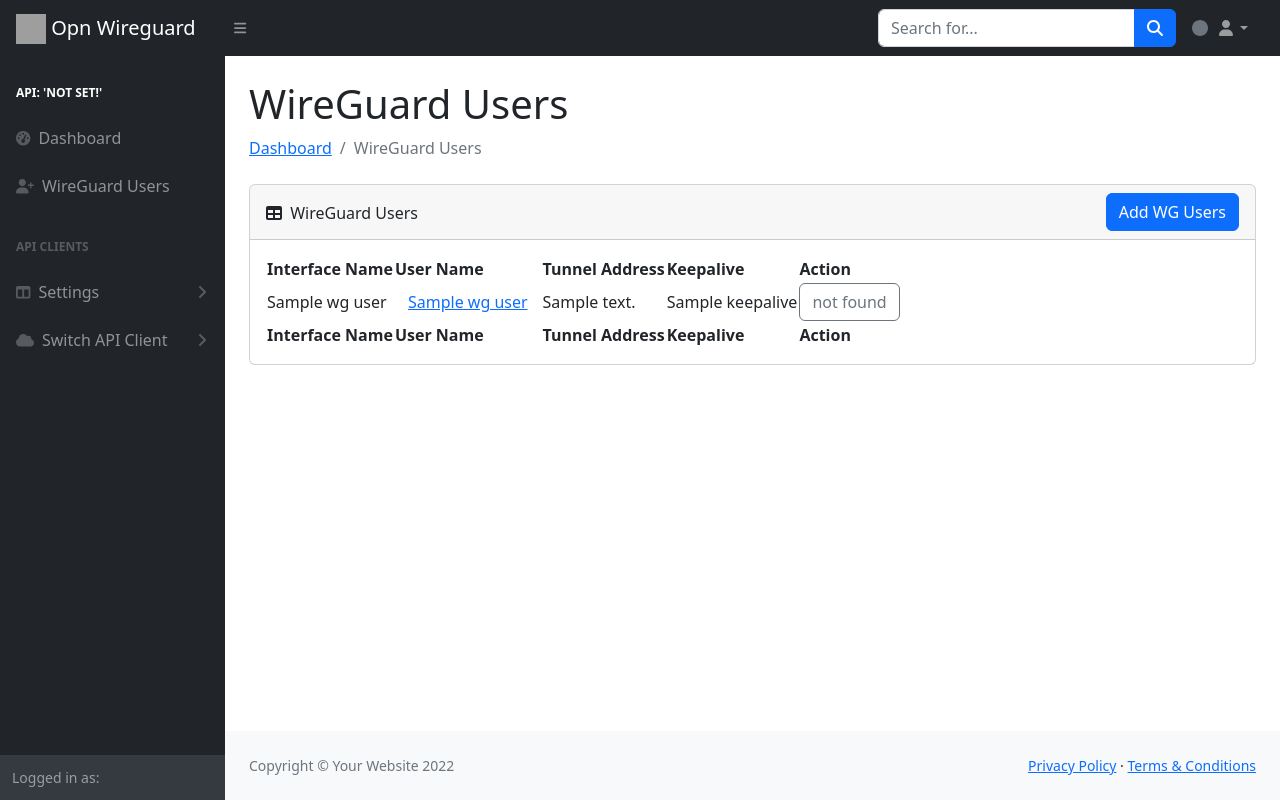
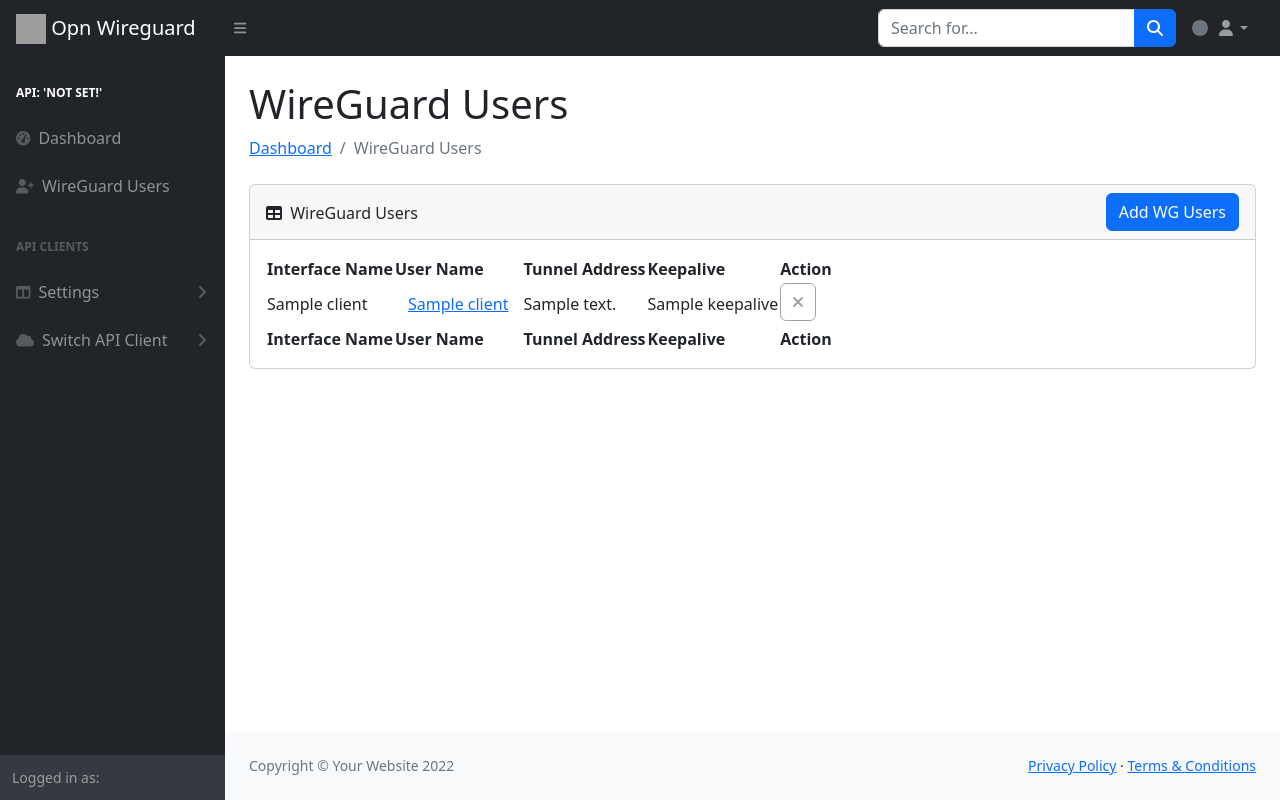
Before and after one commit to GiK986/opnsense-wg-um, a Django app: template apps/templates/wg_users/index.html in a window 1280 px wide. Run offline with Django 4.2, Linux system fonts and the light colour scheme; the template is opened without the code that fills it: most values are stand-ins (such as "Sample title", 1, 10 or a date in 2020); some libraries are stand-ins or nearby versions; grey boxes are pictures that could not be loaded.

Commit message:
Refactoring UI Table Clients Actions btn

```diff
--- a/apps/static/js/scripts.js
+++ b/apps/static/js/scripts.js
@@ -31,10 +31,11 @@
 
 function copyConfigFile(uuid) {
     const url = window.location.origin + `/wg_users/download/${uuid}/`;
-    copyToClipboard(url);
+    let targetElement = event.currentTarget.firstElementChild;
+    copyToClipboard(url, targetElement);
 }
 
-function copyToClipboard(text) {
+function copyToClipboard(text, targetElement) {
     const input = document.createElement('input');
     input.value = (text);
     document.body.appendChild(input);
@@ -43,7 +44,8 @@
 
     navigator.clipboard.writeText(input.value)
         .then(() => {
-        alert("successfully copied");
+        targetElement.setAttribute('class', 'svg-inline--fa fa-check');
+        // alert("successfully copied");
         })
         .catch((err) => {
         document.execCommand('copy');
--- /dev/null
+++ b/apps/templates/includes/td-client-config-btn.html
@@ -0,0 +1,12 @@
+{% if client.config %}
+    <a href="{% url 'download_wg_users' client.uuid %}" class="btn btn-outline-primary mb-1">
+        <i class="fa fa-cloud-download" aria-hidden="true"></i>
+    </a>
+    <span class="btn btn-outline-success mb-1" onclick="copyConfigFile('{{ client.uuid }}')">
+        <i class="fa fa-share-alt-square" aria-hidden="true"></i>
+    </span>
+{% else %}
+    <span class="btn btn-outline-secondary disabled mb-1">
+        <i class="fa fa-times" aria-hidden="true"></i>
+    </span>
+{% endif %}
--- a/apps/templates/wg_users/index.html
+++ b/apps/templates/wg_users/index.html
@@ -39,22 +39,15 @@
                 </tr>
                 </tfoot>
                 <tbody>
-            {% for wg_user in wg_users %}
+                {% for client in wg_users %}
                     <tr>
-                    <td> {{ wg_user.interface_name }} </td>
-                    <td><a class="btn btn-link pt-0 pb-0" href="{% url 'update_wg_users' wg_user.uuid %}">{{ wg_user.name }}</a></td>
-                    <td>{{ wg_user.tunneladdress }}</td>
-                    <td>{{ wg_user.keepalive }}</td>
+                        <td> {{ client.interface_name }} </td>
+                        <td><a class="btn btn-link"
+                               href="{% url 'update_wg_users' client.uuid %}">{{ client.name }}</a></td>
+                        <td>{{ client.tunneladdress }}</td>
+                        <td>{{ client.keepalive }}</td>
                         <td>
-                        {% if wg_user.config %}
-                            <a href="{% url 'download_wg_users' wg_user.uuid %}" class="btn btn-outline-primary" >
-                                download
-                            </a>
-                        {% else %}
-                            <span class="btn btn-outline-secondary" >
-                                not found
-                            </span>
-                        {% endif %}
+                            {% include 'includes/td-client-config-btn.html' %}
                         </td>
                     </tr>
                 {% endfor %}
```
Also changed, not shown: apps/dashboard/views.py (+17 -4 lines), apps/templates/dashboard/dashboard.html (+3 -11 lines), 1 other file. Lines whose indentation alone changed are shown as unchanged.
